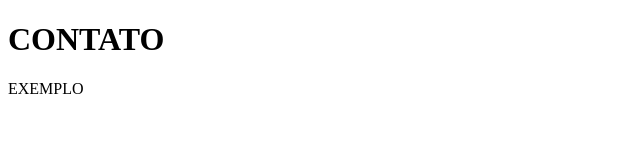
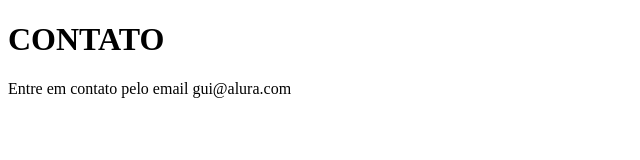
Before and after one commit to BrunaCristian/sistema-de-cadastro, a plain HTML site: page contato.html in a window 1280 px wide. Shown: the whole page, without its empty margins (0-640 px from the left). Drawn offline with Linux system fonts and the light colour scheme.

Commit message:
adicionando email de contato

```diff
--- a/contato.html
+++ b/contato.html
@@ -8,6 +8,6 @@
 </head>
 <body>
     <h1>CONTATO</h1>
-    <p>EXEMPLO</p>
+    <p>Entre em contato pelo email gui@alura.com</p>
 </body>
 </html>
```
